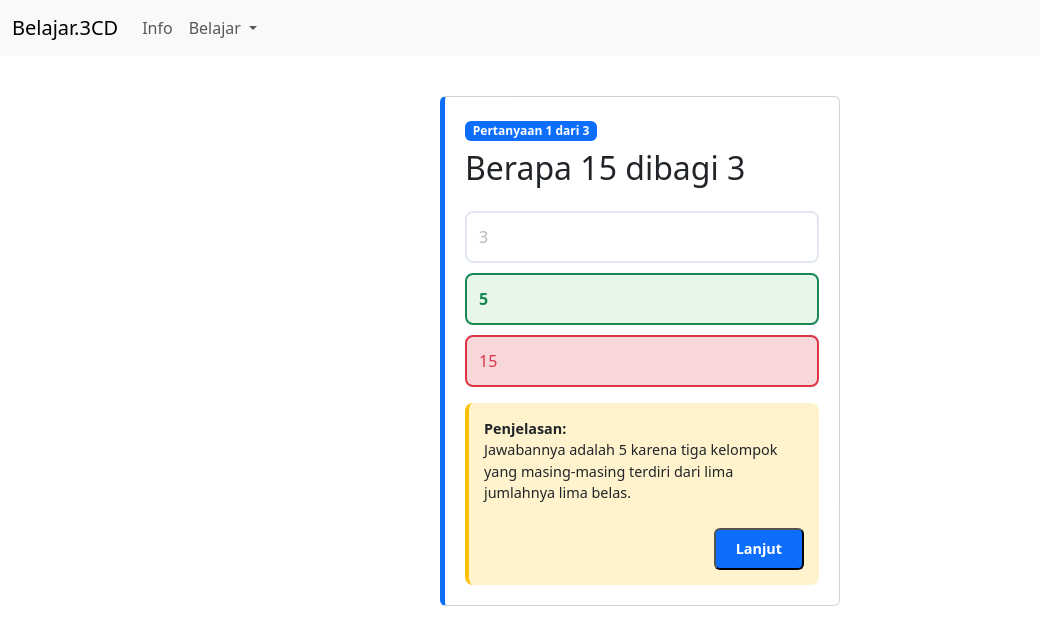
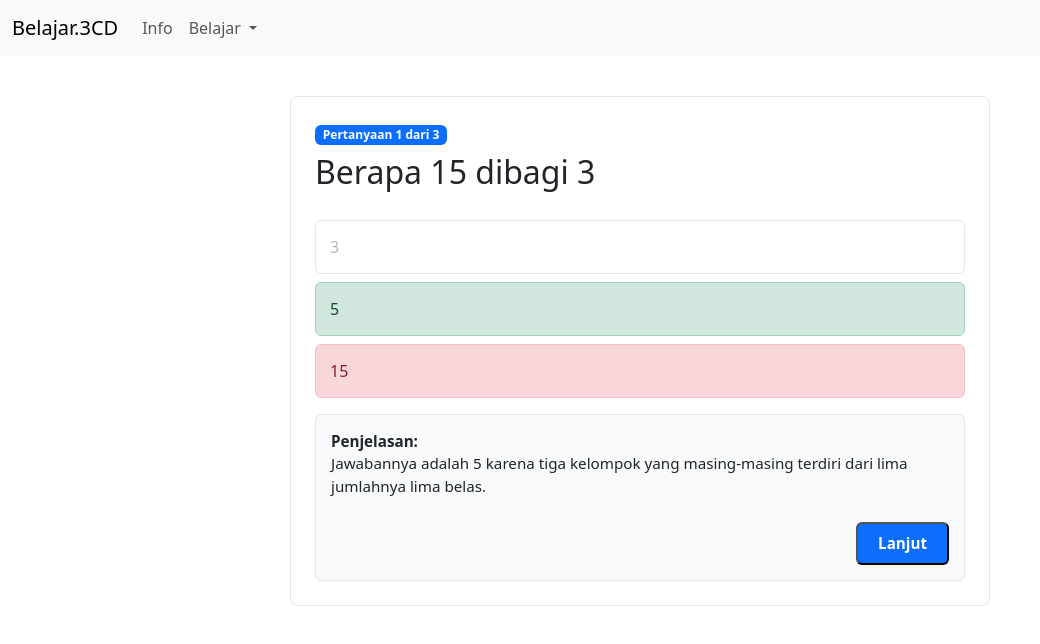
Before and after one commit to danis-200881/belajar-3cd, a plain HTML site: page mathdivisionquiz.html in a window 1280 px wide. Both pictures are taken after a click on the button "15". Shown: the whole page, without its empty margins (0-1040 px from the left). Drawn offline with nearby package versions, Linux system fonts and the light colour scheme.

Commit message:
made quiz stuff cooler

```diff
--- a/mathdivisionquiz.html
+++ b/mathdivisionquiz.html
@@ -6,13 +6,6 @@
     <title>Belajar.3CD | Matematika</title>
     <link href="https://cdn.jsdelivr.net/npm/bootstrap@5.3.8/dist/css/bootstrap.min.css" rel="stylesheet" integrity="sha384-sRIl4kxILFvY47J16cr9ZwB07vP4J8+LH7qKQnuqkuIAvNWLzeN8tE5YBujZqJLB" crossorigin="anonymous">
     <style>
-.quiz-card {
-    max-width: 400px;
-    margin: 40px auto;
-    padding: 20px;
-    border-left: 5px solid #0d6efd;
-    text-align: left;
-}
 
 .ts-button {
     display: inline-block;
@@ -25,49 +18,64 @@
     margin-top: 10px;
 }
 
+/* Quiz Card Container - Made wide and simple */
+.quiz-card {
+    max-width: 700px; /* Increased from 400px to make it way wider */
+    margin: 40px auto;
+    padding: 24px;
+    border: 1px solid #e2e8f0; /* Simple border instead of the thick left accent line */
+    border-radius: 8px;
+    background: #ffffff;
+    text-align: left;
+    box-shadow: none; /* Removed shadow for a flatter, simpler look */
+}
+
+/* Quiz Options Layout */
 .quiz-options {
     display: flex;
     flex-direction: column;
-    gap: 10px;
-    margin-top: 15px;
+    gap: 8px; /* Slightly tighter gap */
+    margin-top: 20px;
 }
 
+/* Simple Button Styles */
 .quiz-btn {
     width: 100%;
-    padding: 12px;
-    border: 2px solid #e2e8f0;
-    background: white;
-    border-radius: 8px;
+    padding: 14px; /* More breathing room inside the wide button */
+    border: 1px solid #e2e8f0; /* Thinner border */
+    background: #ffffff;
+    border-radius: 6px;
     cursor: pointer;
-    transition: 0.2s;
+    transition: background 0.2s;
     text-align: left;
+    font-size: 1rem;
 }
 
 .quiz-btn:hover:not(:disabled) {
     background-color: #f8f9fa;
 }
 
-/* Status colors applied by JS */
+/* Status colors applied by JS - simplified */
 .btn-success {
-    background-color: #e8f5e9 !important;
-    border-color: #198754 !important;
-    color: #198754;
-    font-weight: bold;
+    background-color: #d1e7dd !important; /* Clean soft green */
+    border-color: #a3cfbb !important;
+    color: #0f5132;
 }
 
 .btn-danger {
-    background-color: #f8d7da !important;
-    border-color: #dc3545 !important;
-    color: #dc3545;
+    background-color: #f8d7da !important; /* Clean soft red */
+    border-color: #f5c2c7 !important;
+    color: #842029;
 }
 
+/* Explanation Box - Flattened and simplified */
 .explanation {
-    background-color: #fff3cd;
+    background-color: #f8f9fa; /* Neutral grey instead of bright yellow */
     padding: 15px;
-    border-radius: 8px;
-    border-left: 4px solid #ffc107;
-    font-size: 0.9rem;
-    overflow: hidden;
+    border-radius: 6px;
+    border: 1px solid #e2e8f0;
+    font-size: 0.95rem;
+    margin-top: 15px;
 }
     </style>
   </head>
```
Also changed, not shown: mathmultiplicationquiz.html (+30 -26 lines).
